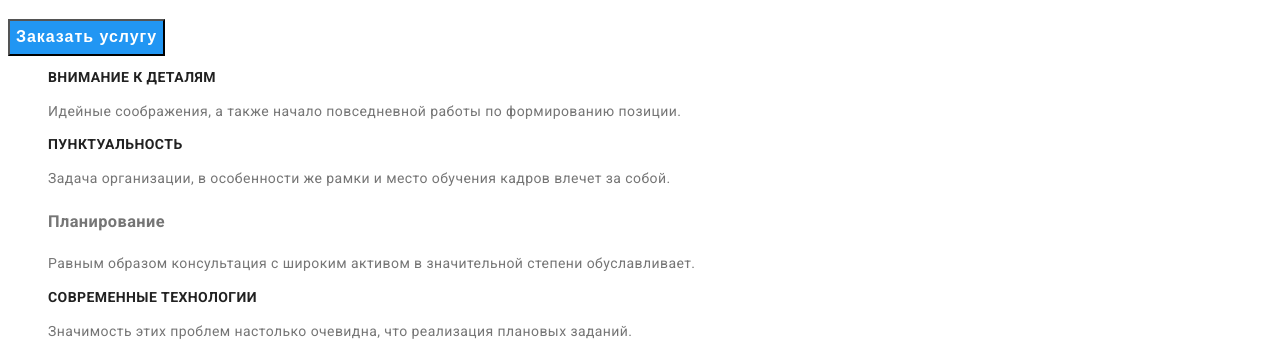
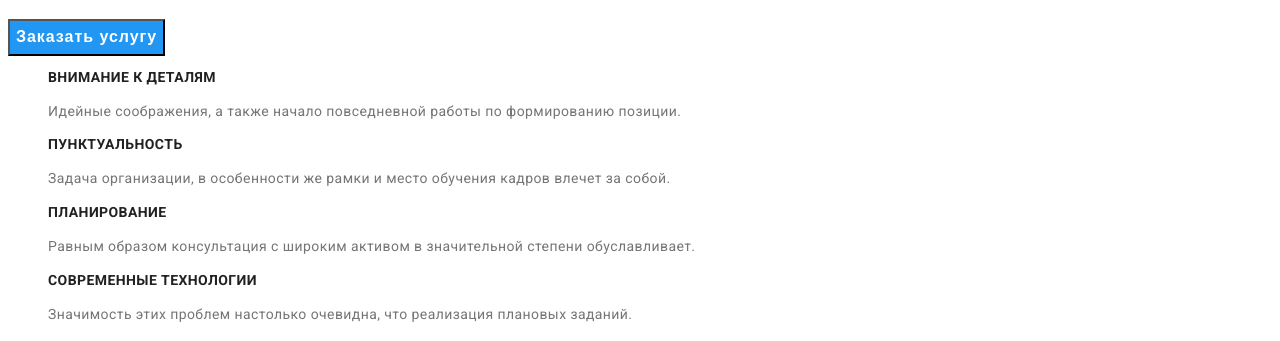
Before and after one commit to Serj-Melnyk/goit-markup-hw-02, a plain HTML site: page index.html in a window 1280 px wide. Shown: the part 301-642 px from the top of the page. Drawn offline with Linux system fonts and the light colour scheme.

Commit message:
correction

```diff
--- a/index.html
+++ b/index.html
@@ -66,7 +66,7 @@
                     </p>
                 </li>
                 <li>
-                    <h3 class="skillsn-title">Планирование</h3>
+                    <h3 class="skills-title">Планирование</h3>
                     <p class="skills-text">
                         Равным образом консультация с широким активом в значительной
                         степени обуславливает.
```
